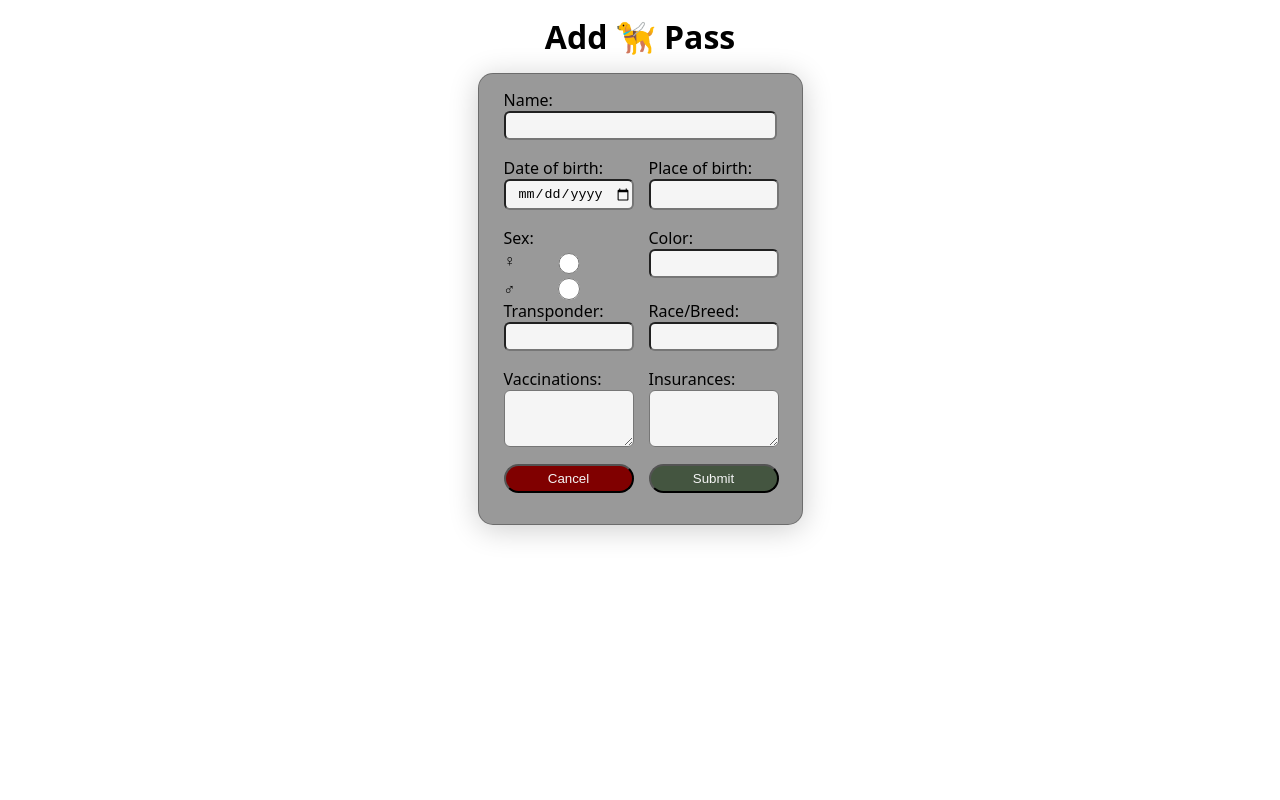
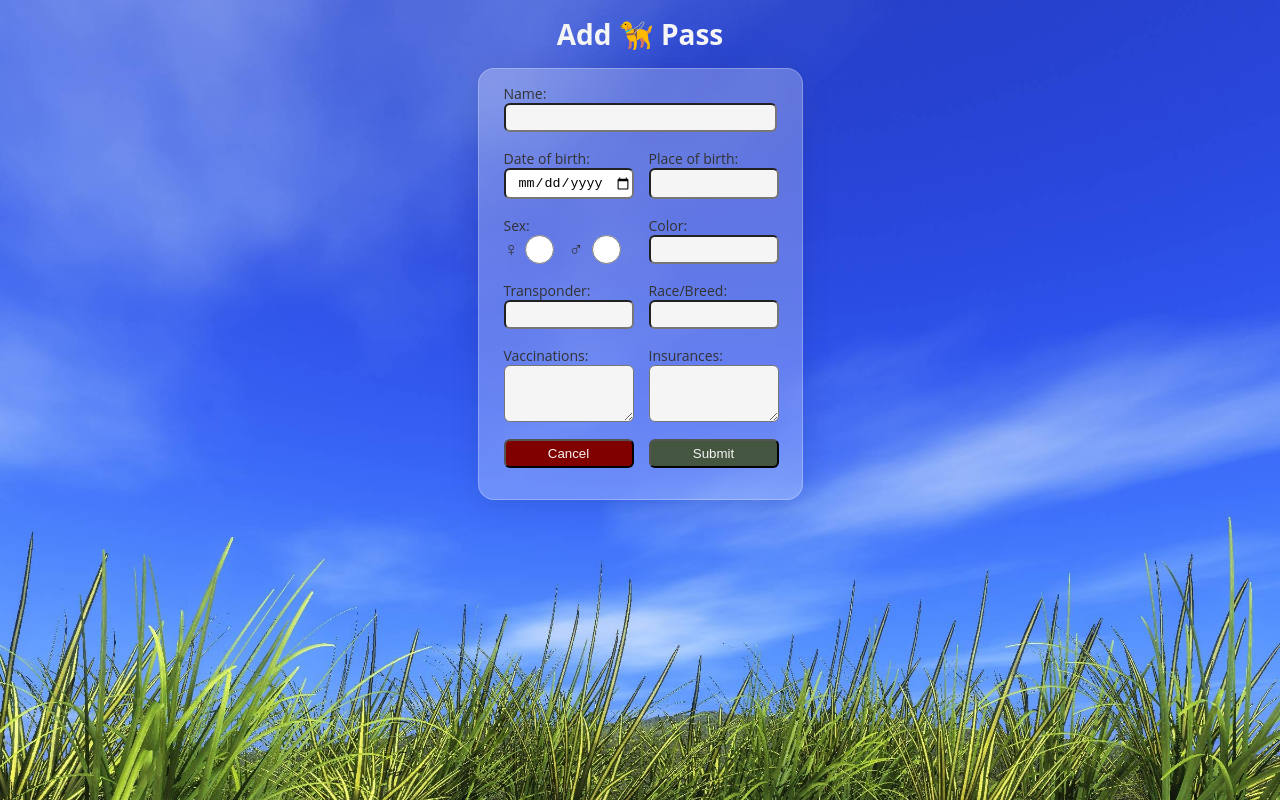
Before and after one commit to RonnySteady/dogpass, a Next.js app: page /newdog in a window 1280 px wide. Built offline with nearby package versions, Linux system fonts and the light colour scheme.

Commit message:
added background image, added styling for cards, updated handler to save also changes from DogCards edit mode in localStorage

```diff
--- a/components/AddDogForm.js
+++ b/components/AddDogForm.js
@@ -29,7 +29,7 @@ export default function AddDogForm({ dogs }) {
         <LabelName htmlFor="Name">Name: </LabelName>
         <InputName
           type="text"
-          {...register("name", { required: true, min: 2, maxLenght: 15 })}
+          {...register("name", { required: true, min: 2, maxLength: 12 })}
         />
         <Grid>
           <LabelDateBirth htmlFor="Date of birth">
@@ -41,7 +41,7 @@ export default function AddDogForm({ dogs }) {
           </LabelPlaceBirth>
           <InputPlaceBirth type="text" {...register("birthplace", {})} />
         </Grid>
-        <Grid>
+        <Grid3>
           <LabelSex htmlFor="Sex">Sex: </LabelSex>
 
           <LabelFemale htmlFor="Female"> ♀ </LabelFemale>
@@ -66,18 +66,20 @@ export default function AddDogForm({ dogs }) {
             {...register("color", {
               required: false,
               min: 2,
-              maxLenght: 15,
+              maxLength: 15,
             })}
           />
+        </Grid3>
+        <Grid>
           <LabelTransponder htmlFor="Transponder">
             Transponder:{" "}
           </LabelTransponder>
           <InputTransponder
-            type="text"
+            type="number"
             {...register("transponder", {
               required: false,
               min: 2,
-              maxLenght: 15,
+              maxLength: 16,
             })}
           />
           <LabelRace htmlFor="Race">Race/Breed: </LabelRace>
@@ -86,7 +88,7 @@ export default function AddDogForm({ dogs }) {
             {...register("race", {
               required: false,
               min: 2,
-              maxLenght: 15,
+              maxLength: 15,
             })}
           />
         </Grid>
@@ -99,7 +101,7 @@ export default function AddDogForm({ dogs }) {
             {...register("vaccinations", {
               required: false,
               min: 2,
-              maxLenght: 15,
+              maxLength: 15,
             })}
           />
           <LabelInsurances htmlFor="Insurances">Insurances: </LabelInsurances>
@@ -107,7 +109,7 @@ export default function AddDogForm({ dogs }) {
             {...register("insurances", {
               required: false,
               min: 2,
-              maxLenght: 15,
+              maxLength: 15,
             })}
           />
         </Grid>
@@ -123,225 +125,183 @@ export default function AddDogForm({ dogs }) {
 const Form = styled.form`
   display: flex;
   flex-direction: column;
+  color: #333333;
   width: 325px;
   margin: auto;
   margin-bottom: 30px;
   padding: 15px 25px 16px;
-  border: 1px solid rgba(0, 0, 0, 0.29);
-  border-radius: 15px;
-  background: rgba(0, 0, 0, 0.4);
-  box-shadow: 0 4px 30px rgba(0, 0, 0, 0.2);
+  background: rgba(255, 255, 255, 0.26);
+  border-radius: 16px;
+  box-shadow: 0 4px 30px rgba(0, 0, 0, 0.1);
+  backdrop-filter: blur(6px);
+  -webkit-backdrop-filter: blur(6px);
+  border: 1px solid rgba(255, 255, 255, 0.25);
 `;
 
 const Grid = styled.div`
   display: grid;
   grid-template-columns: 130px 130px;
   column-gap: 15px;
-  margin-top: 2px;
-  margin-bottom: 15px;
+  margin: 2px 0 15px;
+`;
+
+const Grid3 = styled.div`
+  display: grid;
+  grid-template-columns: 50px 65px 130px;
+  column-gap: 15px;
+  margin: 2px 0 15px;
 `;
 
 const LabelName = styled.label`
-  grid-column-start: 1;
-  grid-column-end: 1;
-  grid-row-start: 1;
-  grid-row-end: 1;
+  grid-column: 1;
+  grid-row: 1;
 `;
+
 const InputName = styled.input`
   background: whitesmoke;
   border-radius: 6px;
   padding: 5px;
   margin-bottom: 15px;
-  grid-column-start: 1;
-  grid-column-end: 3;
-  grid-row-start: 2;
-  grid-row-end: 2;
+  grid-column: 1 / span 2;
+  grid-row: 2;
 `;
 
 const LabelDateBirth = styled.label`
-  grid-column-start: 1;
-  grid-column-end: 1;
-  grid-row-start: 4;
-  grid-row-end: 4;
+  grid-column: 1;
+  grid-row: 4;
 `;
+
 const InputDateBirth = styled.input`
-  background: whitesmoke;
+  // background: whitesmoke;
   border-radius: 6px;
-  padding-left: 12px;
-  padding-top: 5px;
-  padding-bottom: 5px;
-  grid-column-start: 1;
-  grid-column-end: 1;
-  grid-row-start: 5;
-  grid-row-end: 5;
+  padding: 5px 0 5px 12px;
+  grid-column: 1;
+  grid-row: 5;
 `;
 
 const LabelPlaceBirth = styled.label`
-  grid-column-start: 2;
-  grid-column-end: 2;
-  grid-row-start: 4;
-  grid-row-end: 4;
+  grid-column: 2;
+  grid-row: 4;
 `;
 
 const InputPlaceBirth = styled.input`
   background: whitesmoke;
   border-radius: 6px;
-  padding-left: 12px;
-  padding-top: 5px;
-  padding-bottom: 5px;
-  grid-column-start: 2;
-  grid-column-end: 2;
-  grid-row-start: 5;
-  grid-row-end: 5;
+  padding: 5px 0 5px 12px;
+  grid-column: 2;
+  grid-row: 5;
 `;
 
 const LabelSex = styled.label`
-  grid-column-start: 1;
-  grid-column-end: 1;
-  grid-row-start: 7;
-  grid-row-end: 7;
+  grid-column: 1;
+  grid-row: 7;
 `;
 
 const LabelFemale = styled.label`
-  grid-column-start: 1;
-  grid-column-end: 1;
-  grid-row-start: 8;
-  grid-row-end: 8;
+  font-size: 20px;
+  font-weight: bold;
+  grid-column: 1;
+  grid-row: 8;
 `;
 
 const LabelMale = styled.label`
-  grid-column-start: 1;
-  grid-column-end: 1;
-  grid-row-start: 9;
-  grid-row-end: 9;
+  font-size: 20px;
+  font-weight: bold;
+  grid-column: 2;
+  grid-row: 8;
 `;
 
 const ButtonFemale = styled.input`
-  margin: 4px;
-  grid-column-start: 1;
-  grid-column-end: 1;
-  grid-row-start: 8;
-  grid-row-end: 8;
+  margin-left: 21px;
+  grid-column: 1;
+  grid-row: 8;
 `;
+
 const ButtonMale = styled.input`
-  grid-column-start: 1;
-  grid-column-end: 1;
-  grid-row-start: 9;
-  grid-row-end: 9;
+  margin-left: 10px;
+  grid-column: 2;
+  grid-row: 8;
 `;
 
 const LabelColor = styled.label`
-  grid-column-start: 2;
-  grid-column-end: 2;
-  grid-row-start: 7;
-  grid-row-end: 7;
+  grid-column: 3;
+  grid-row: 7;
 `;
+
 const InputColor = styled.input`
   background: whitesmoke;
   border-radius: 6px;
-  padding-left: 12px;
-  padding-top: 5px;
-  padding-bottom: 5px;
-  grid-column-start: 2;
-  grid-column-end: 2;
-  grid-row-start: 8;
-  grid-row-end: 8;
+  padding: 5px 0 5px 12px;
+  grid-column: 3;
+  grid-row: 8;
 `;
 
 const LabelTransponder = styled.label`
-  grid-column-start: 1;
-  grid-column-end: 1;
-  grid-row-start: 10;
-  grid-row-end: 10;
+  grid-column: 1;
+  grid-row: 10;
 `;
 
 const InputTransponder = styled.input`
   background: whitesmoke;
   border-radius: 6px;
-  padding-left: 12px;
-  padding-top: 5px;
-  padding-bottom: 5px;
-  grid-column-start: 1;
-  grid-column-end: 1;
-  grid-row-start: 11;
-  grid-row-end: 11;
+  padding: 5px 0 5px 12px;
+  grid-column: 1;
+  grid-row: 11;
 `;
 
 const LabelRace = styled.label`
-  grid-column-start: 2;
-  grid-column-end: 2;
-  grid-row-start: 10;
-  grid-row-end: 10;
+  grid-column: 2;
+  grid-row: 10;
 `;
 
 const InputRace = styled.input`
   background: whitesmoke;
   border-radius: 6px;
-  padding-left: 12px;
-  padding-top: 5px;
-  padding-bottom: 5px;
-  grid-column-start: 2;
-  grid-column-end: 2;
-  grid-row-start: 11;
-  grid-row-end: 11;
+  padding: 5px 0 5px 12px;
+  grid-column: 2;
+  grid-row: 11;
 `;
 
 const LabelVaccinations = styled.label`
-  grid-column-start: 1;
-  grid-column-end: 1;
-  grid-row-start: 13;
-  grid-row-end: 13;
+  grid-column: 1;
+  grid-row: 13;
 `;
 
 const TextareaVaccinations = styled.textarea`
   background: whitesmoke;
   border-radius: 6px;
-  padding-left: 12px;
-  padding-top: 5px;
-  padding-bottom: 5px;
-  grid-column-start: 1;
-  grid-column-end: 1;
-  grid-row-start: 14;
-  grid-row-end: 14;
+  padding: 5px 0 5px 12px;
+  grid-column: 1;
+  grid-row: 14;
 `;
 
 const LabelInsurances = styled.label`
-  grid-column-start: 2;
-  grid-column-end: 2;
-  grid-row-start: 13;
-  grid-row-end: 13;
+  grid-column: 2;
+  grid-row: 13;
 `;
 
 const TextareaInsurances = styled.textarea`
   background: whitesmoke;
   border-radius: 6px;
-  padding-left: 12px;
-  padding-top: 5px;
-  padding-bottom: 5px;
-  grid-column-start: 2;
-  grid-column-end: 2;
-  grid-row-start: 14;
-  grid-row-end: 14;
+  padding: 5px 0 5px 12px;
+  grid-column: 2;
+  grid-row: 14;
 `;
 
 const CancelButton = styled.button`
   background-color: #800000;
   color: whitesmoke;
-  padding: 5px 40px;
-  border-radius: 15px;
-  grid-column-start: 1;
-  grid-column-end: 1;
-  grid-row-start: 20;
-  grid-row-end: 20;
+  padding: 5px;
+  border-radius: 6px;
+  grid-column: 1;
+  grid-row: 20;
 `;
 
 const SubmitButton = styled.button`
   background-color: #445540;
   color: whitesmoke;
-  padding: 5px 30px;
-  border-radius: 15px;
-  grid-column-start: 2;
-  grid-column-end: 2;
-  grid-row-start: 20;
-  grid-row-end: 20;
+  padding: 5px;
+  border-radius: 6px;
+  grid-column: 2;
+  grid-row: 20;
 `;
--- a/lib/data.js
+++ b/lib/data.js
@@ -2,11 +2,12 @@ export const dogs = [
   {
     id: 1,
     name: "Anton",
+    race: "Shepard Labrador Mix",
     birthdate: "14.07.2014",
-    birthplace: "Germany",
+    birthplace: "Romania",
     sex: "male",
     color: "black",
-    race: "Shepard Labrador Mix",
+    transponder: "900062000093618",
     vaccinations: "none",
     insurances: "none",
   },
@@ -20,5 +21,6 @@ export const dogs = [
     race: "Unknown Mix",
     vaccinations: "none",
     insurances: "none",
+    transponder: "unknown",
   },
 ];
--- a/pages/index.js
+++ b/pages/index.js
@@ -25,13 +25,12 @@ export default function Home({ dogs }) {
 const StyledLink = styled(Link)`
   display: flex;
   justify-content: center;
-  width: 160px;
+  width: 140px;
   margin: auto;
   margin-bottom: 25px;
   background-color: #445540;
-  color: white;
+  color: whitesmoke;
   padding: 5px;
-  font-size: 16px;
   border-radius: 15px;
   text-decoration: none;
 `;
--- a/styles.js
+++ b/styles.js
@@ -7,10 +7,18 @@ export default createGlobalStyle`
     box-sizing: border-box;
     padding: 0;
     margin: 0;
+  }
 
-
-  }
-  body {
-    font-family: system-ui;
-  }
-`;
+    body {
+      font-family: Open Sans, Avenir, Roboto;
+      font-weight: 400;
+      font-size: 14px;
+      background: #111111;
+      color: whitesmoke;
+      background-image: url("/images/dogpassbg.jpg");
+      background-attachment: fixed;
+      background-size: cover;
+      background-position: center;
+      background-repeat: no-repeat;
+    }
+  `;
```
Also changed, not shown: components/DogCard.js (+128 -108 lines), components/OwnerCard.js (+64 -38 lines), pages/owner/index.js (+3 -4 lines), public/images/del-button-card.png (added), public/images/dogpassbg.jpg (added).
